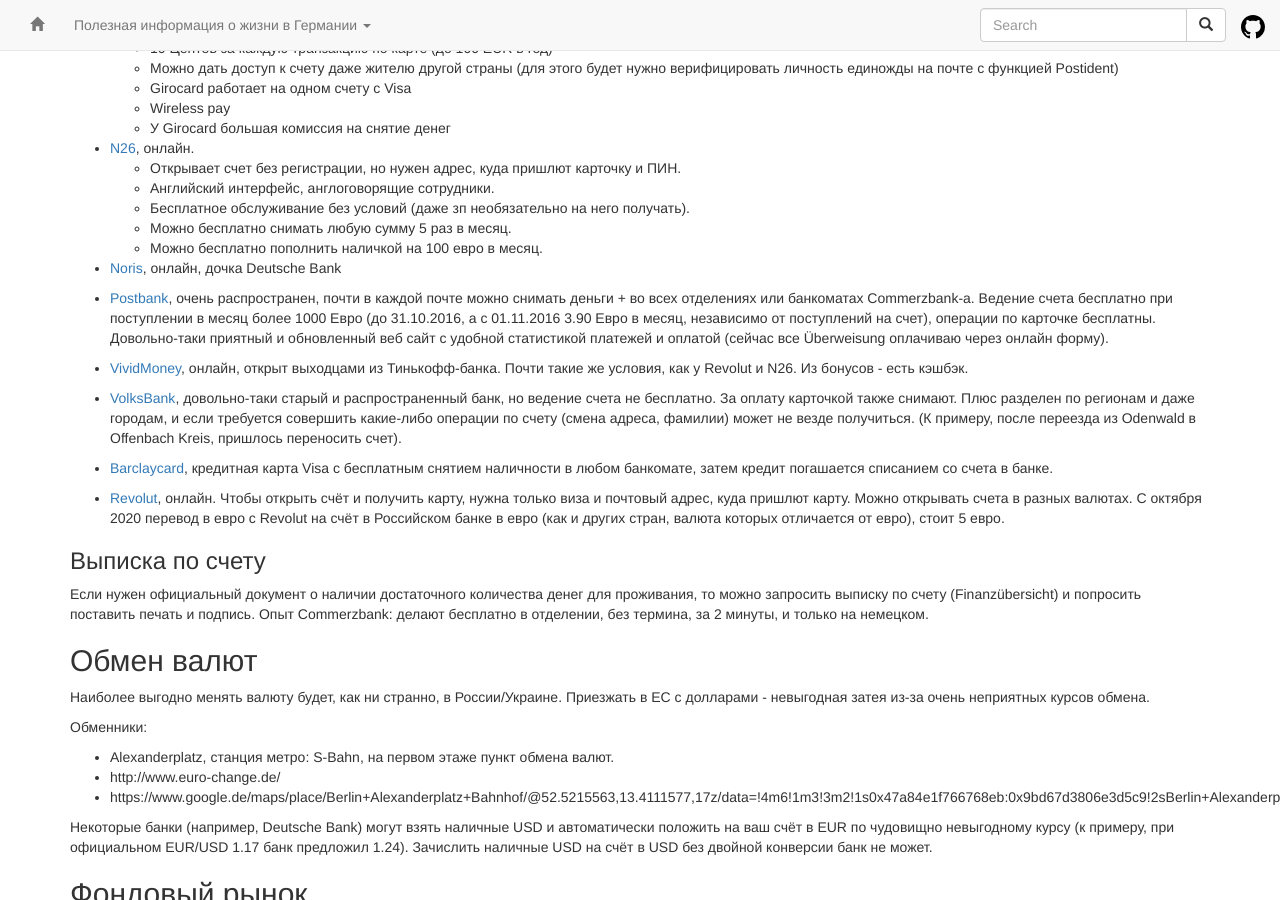
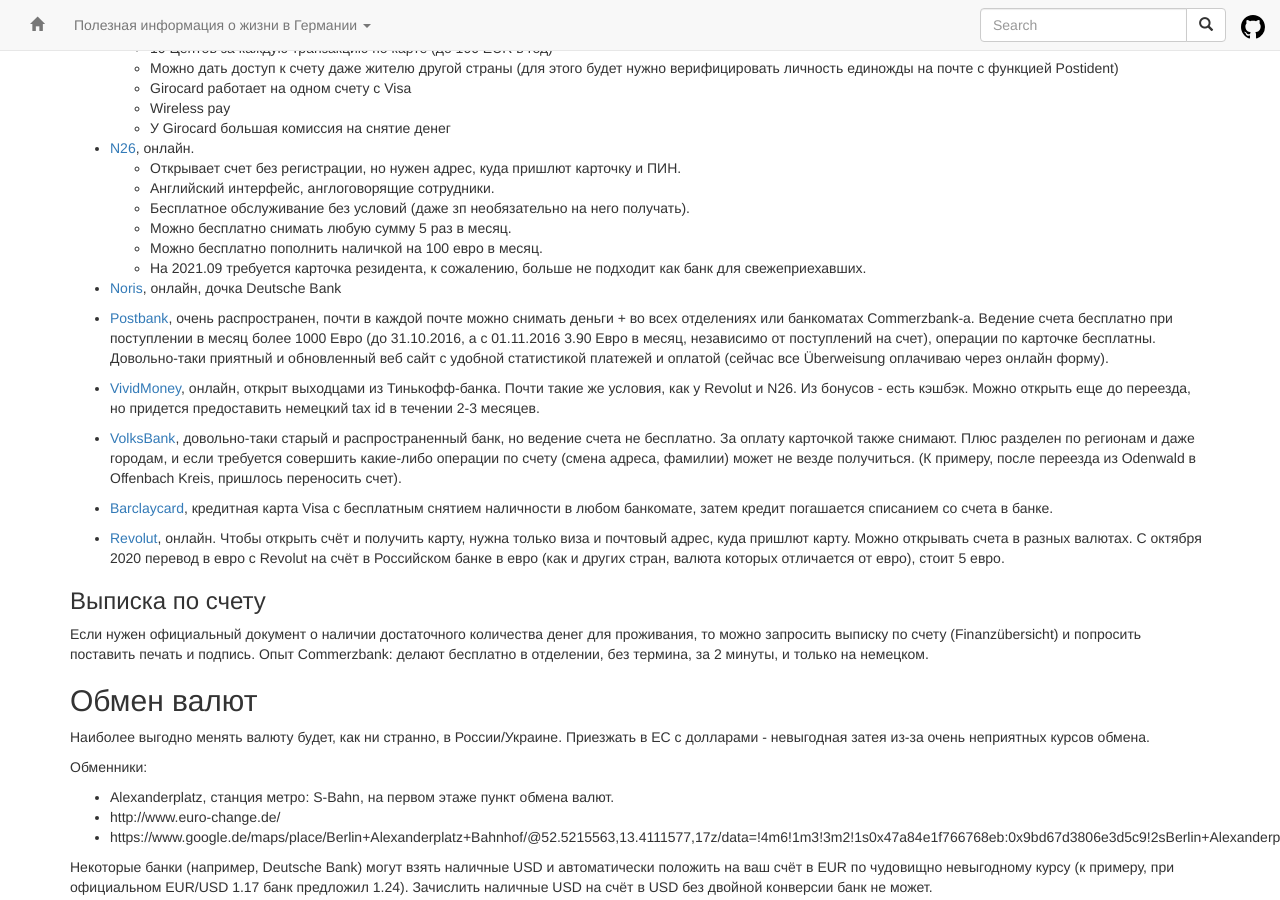
Before and after one commit to ru-de/faq, a Jekyll site: the page built from pages/Финансы и Банки.md, in a window 1280 px wide and 900 px high, scrolled down 2222 px. Built offline with Jekyll 4.4.1, drawn with Linux system fonts in a browser that asks for light colours; nearby versions of some CDN libraries.

Commit message:
sync github pages

```diff
--- a/pages/Финансы и Банки.md
+++ b/pages/Финансы и Банки.md
@@ -109,13 +109,13 @@ layout: default
   - Бесплатное обслуживание без условий (даже зп необязательно на него получать).
   - Можно бесплатно снимать любую сумму 5 раз в месяц.
   - Можно бесплатно пополнить наличкой на 100 евро в месяц.
-
+  - На 2021.09 требуется карточка резидента, к сожалению, больше не подходит как банк для свежеприехавших.
 
 - [Noris](https://www.norisbank.de/), онлайн, дочка Deutsche Bank
 
 - [Postbank](https://www.postbank.de/), очень распространен, почти в каждой почте можно снимать деньги + во всех отделениях или банкоматах Commerzbank-a. Ведение счета бесплатно при поступлении в месяц более 1000 Евро (до 31.10.2016, а с 01.11.2016 3.90 Евро в месяц, независимо от поступлений на счет), операции по карточке бесплатны. Довольно-таки приятный и обновленный веб сайт с удобной статистикой платежей и оплатой (сейчас все Überweisung оплачиваю через онлайн форму).
 
-- [VividMoney](https://vivid.money/en-eu/), онлайн, открыт выходцами из Тинькофф-банка. Почти такие же условия, как у Revolut и N26. Из бонусов - есть кэшбэк.
+- [VividMoney](https://vivid.money/en-eu/), онлайн, открыт выходцами из Тинькофф-банка. Почти такие же условия, как у Revolut и N26. Из бонусов - есть кэшбэк. Можно открыть еще до переезда, но придется предоставить немецкий tax id в течении 2-3 месяцев.
 
 - [VolksBank](https://www.vr.de/privatkunden.html), довольно-таки старый и распространенный банк, но ведение счета не бесплатно. За оплату карточкой также снимают. Плюс разделен по регионам и даже городам, и если требуется совершить какие-либо операции по счету (смена адреса, фамилии) может не везде получиться. (К примеру, после переезда из Odenwald в Offenbach Kreis, пришлось переносить счет).
 
```
